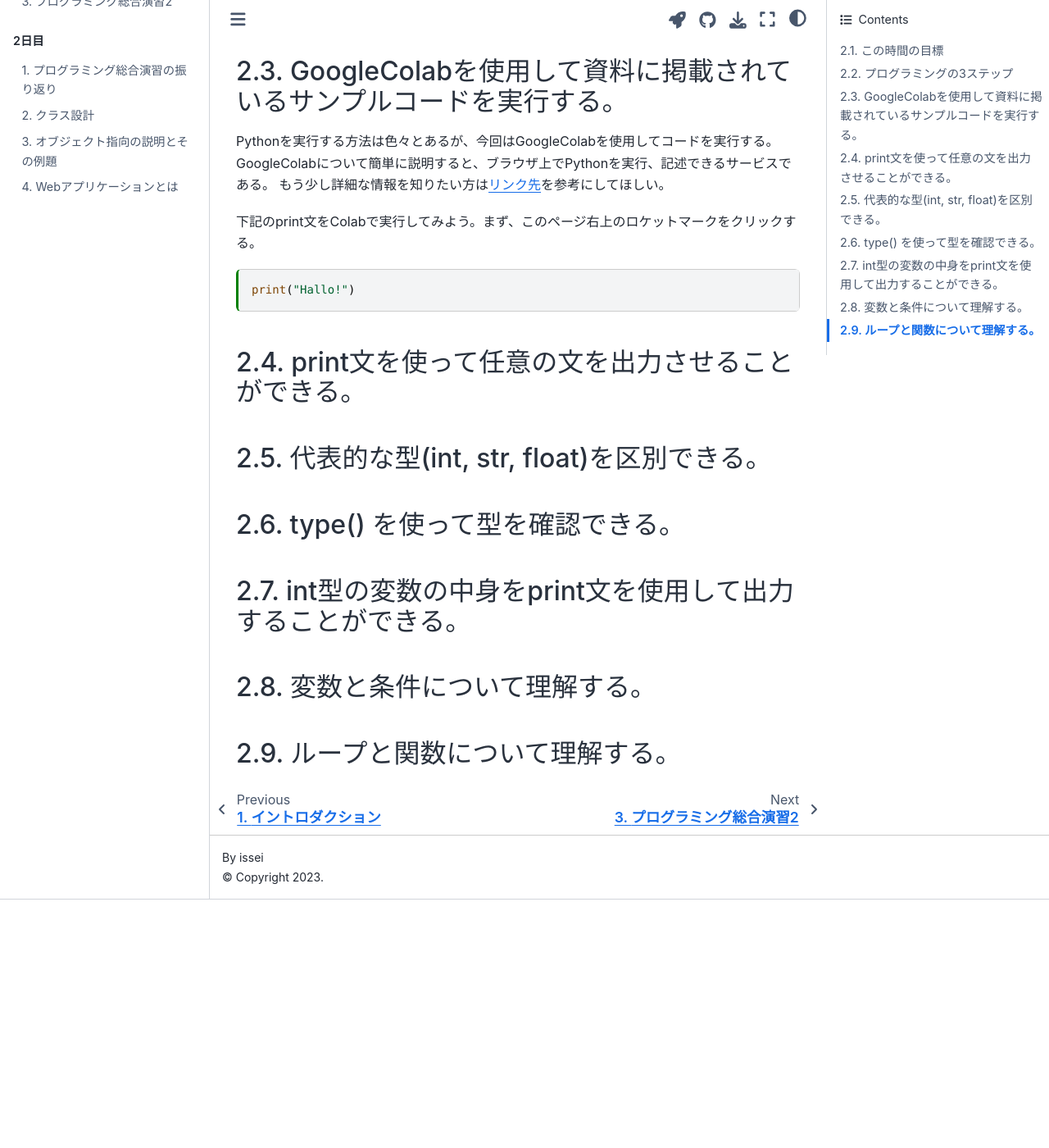
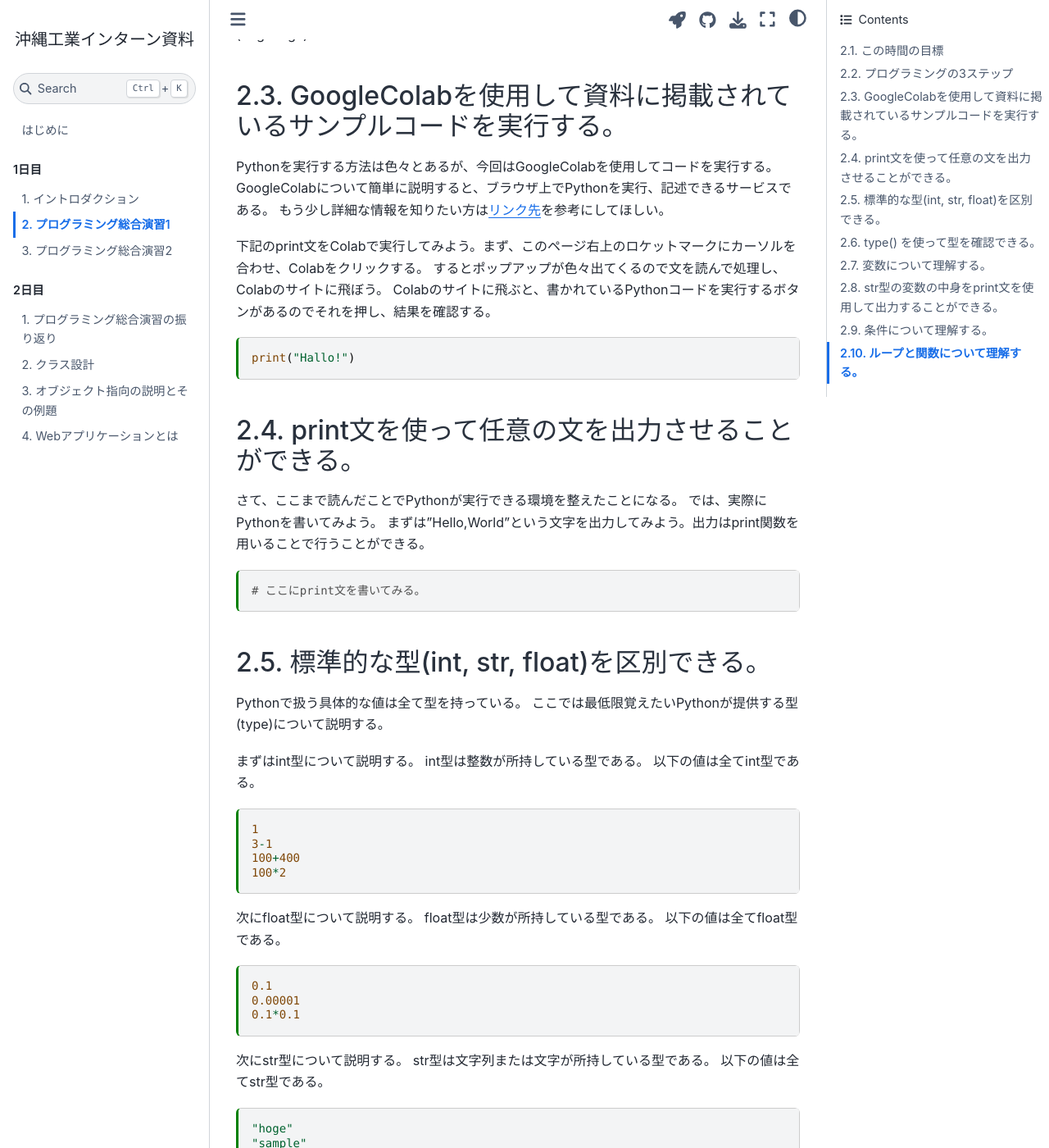
Before and after one commit to Issei0804-ie/2022_okinawa_tec_high_school_intern, a Jupyter Book: the page built from sites/programming-one.md, in a window 1280 px wide and 1400 px high, scrolled down 1244 px. Shown: the whole window at 82% size. Built offline with Jupyter Book 1.0.4 settings and Sphinx 7.4.7 and the Sphinx Book theme 1.1.4, drawn with Linux system fonts in a browser that asks for light colours; before the commit the page ends 2341 px from its top, so only the background shows below that; some of the changed text lies outside the part shown.

Commit message:
programming1 wip

````diff
--- a/sites/programming-one.md
+++ b/sites/programming-one.md
@@ -18,10 +18,11 @@
 - プログラミングのステップが3つあることを理解する。
 - GoogleColabを使用して資料に掲載されているサンプルコードを実行する。
 - print文を使って任意の文を出力させることができる。
-- 代表的な型(int, str, float)を区別できる。
+- 標準的な型(int, str, float)を区別できる。
 - type() を使って型を確認できる。
-- int型の変数の中身をprint文を使用して出力することができる。
-- 変数と条件について理解する。
+- 変数について理解する。
+- str型の変数の中身をprint文を使用して出力することができる。
+- 条件について理解する。
 - ループと関数について理解する。
 
 --
@@ -63,14 +64,99 @@
 GoogleColabについて簡単に説明すると、ブラウザ上でPythonを実行、記述できるサービスである。
 もう少し詳細な情報を知りたい方は[リンク先](https://research.google.com/colaboratory/faq.html?hl=ja)を参考にしてほしい。
 
-下記のprint文をColabで実行してみよう。まず、このページ右上のロケットマークをクリックする。
+下記のprint文をColabで実行してみよう。まず、このページ右上のロケットマークにカーソルを合わせ、Colabをクリックする。
+するとポップアップが色々出てくるので文を読んで処理し、Colabのサイトに飛ぼう。
+Colabのサイトに飛ぶと、書かれているPythonコードを実行するボタンがあるのでそれを押し、結果を確認する。
+
 ```{code-cell}
 print("Hallo!")
 ```
 
 ## print文を使って任意の文を出力させることができる。
-## 代表的な型(int, str, float)を区別できる。
+
+さて、ここまで読んだことでPythonが実行できる環境を整えたことになる。
+では、実際にPythonを書いてみよう。
+まずは"Hello,World"という文字を出力してみよう。出力はprint関数を用いることで行うことができる。
+
+```{code-cell}
+# ここにprint文を書いてみる。
+```
+
+## 標準的な型(int, str, float)を区別できる。
+
+Pythonで扱う具体的な値は全て型を持っている。
+ここでは最低限覚えたいPythonが提供する型(type)について説明する。
+
+まずはint型について説明する。
+int型は整数が所持している型である。
+以下の値は全てint型である。
+
+```{code-cell}
+1
+3-1
+100+400
+100*2
+```
+
+次にfloat型について説明する。
+float型は少数が所持している型である。
+以下の値は全てfloat型である。
+
+```{code-cell}
+0.1
+0.00001
+0.1*0.1
+```
+
+次にstr型について説明する。
+str型は文字列または文字が所持している型である。
+以下の値は全てstr型である。
+
+```{code-cell}
+"hoge"
+"sample"
+"A"
+'A'
+```
+
 ## type() を使って型を確認できる。
-## int型の変数の中身をprint文を使用して出力することができる。
-## 変数と条件について理解する。
+
+ここまで標準的な型について説明してきたが、type関数を使用することで型を判別することができる。
+実際に手を動かして確認してみよう。
+
+```{code-cell}
+# int型の確認
+type(2)
+
+# float型の確認
+type(0.1)
+
+# str型の確認
+type("hoge")
+```
+
+## 変数について理解する。
+
+## str型の変数の中身をprint文を使用して出力することができる。
+
+次にprint文を使用して変数の中身を表示してみる。
+まず変数について説明する。
+一般的に変数とは値を格納できる箱であると説明されることが多いがわかりやすさを考慮し、変数が持つ機能について先に説明する。
+変数は何らかの値を保持することができる。そして変数には名前を付けることができる。
+例えば、"Pythonはプログラミング言語です"というstr型を持つ値に対してsentenceという名前を付けてみる。
+
+```{code-cell}
+sentence = "Pythonはプログラミング言語です"
+```
+
+さらにこれをprint文を使って出力してみる。
+
+```{code-cell}
+print(sentence)
+```
+
+これでstr型の変数の中身をprint文を使用して出力することができた。
+
+## 条件について理解する。
+プログラミングを行う上でif文とfor文は外せない話である。まずif文について説明する。
 ## ループと関数について理解する。
````
Also changed, not shown: 2 other files.
